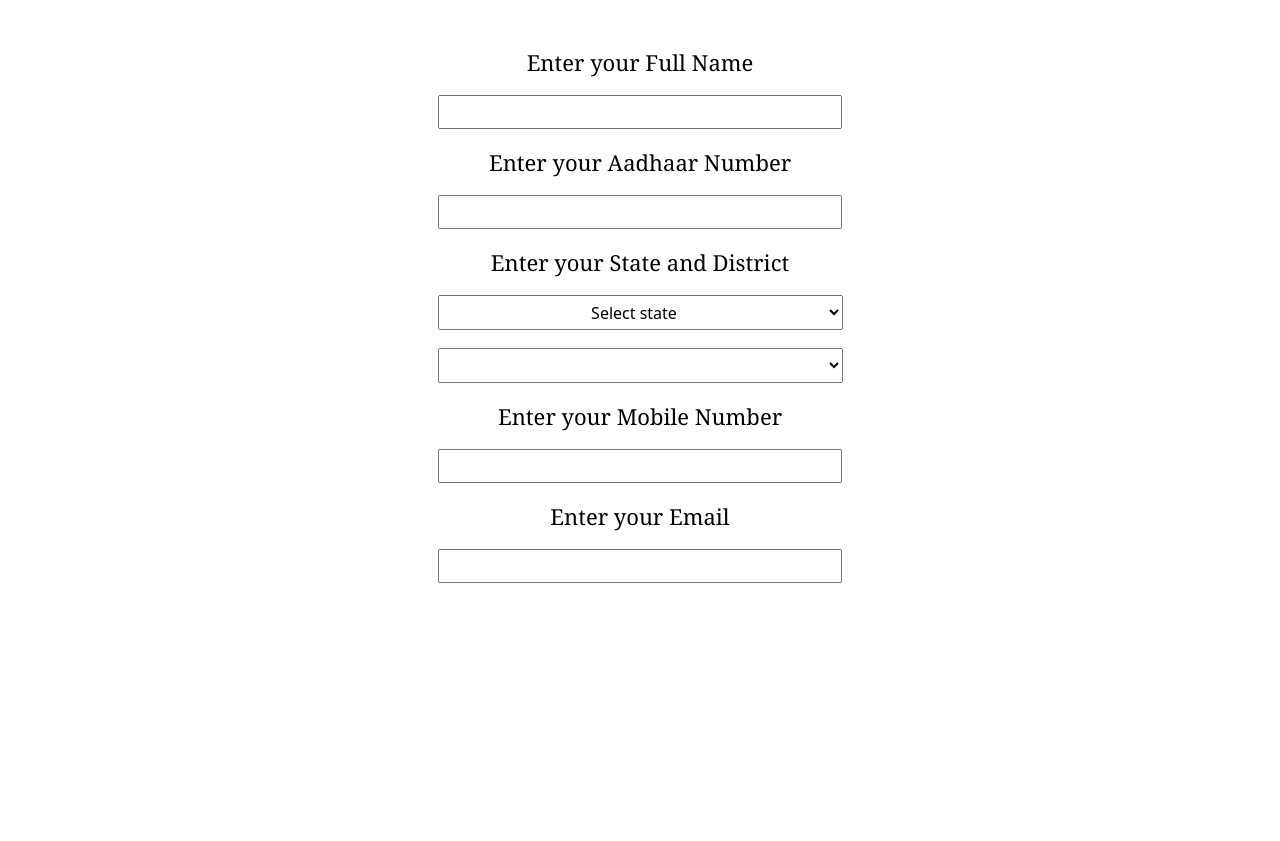
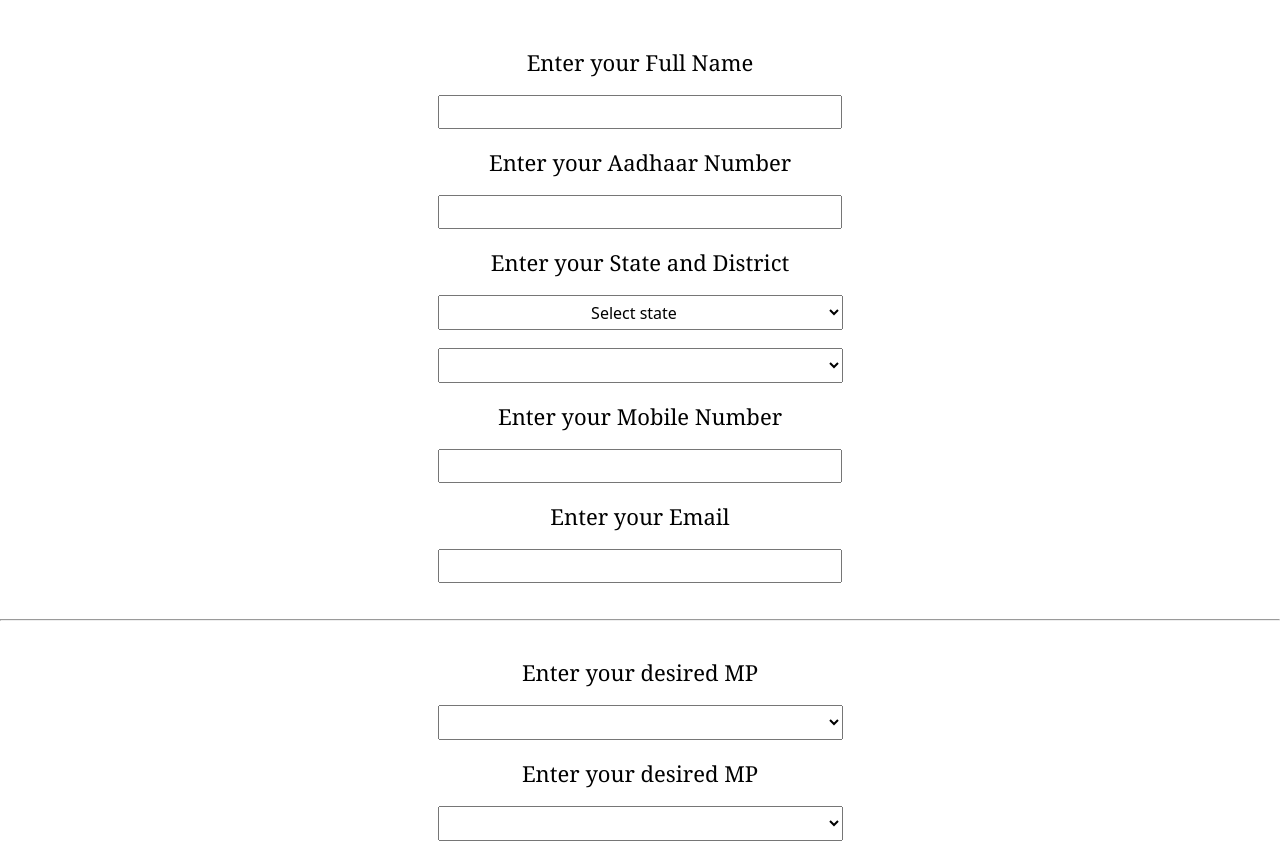
Before and after one commit to ArpitTali/1Nation1Vote, a plain HTML site: page english.vote.html in a window 1280 px wide. Shown: the part 121-962 px from the top of the page. Before the commit the page ends 800 px from the top, so only its background shows below. Drawn offline with Linux system fonts and the light colour scheme.

Commit message:
Add files via upload

```diff
--- a/english.vote.html
+++ b/english.vote.html
@@ -75,6 +75,13 @@
             font-size: 16px;
         }
         .district_input{
+            height: 35px;
+            width: 405px;
+            font-family: system-ui, -apple-system, BlinkMacSystemFont, 'Segoe UI', Roboto, Oxygen, Ubuntu, Cantarell, 'Open Sans', 'Helvetica Neue', sans-serif;
+            text-align: center;
+            font-size: 16px;
+        }
+        .representatives_input{
             height: 35px;
             width: 405px;
             font-family: system-ui, -apple-system, BlinkMacSystemFont, 'Segoe UI', Roboto, Oxygen, Ubuntu, Cantarell, 'Open Sans', 'Helvetica Neue', sans-serif;
@@ -255,9 +262,92 @@
         <label class="label">Enter your Email</label>
         <br><br>
         <input type="email" class="input" maxlength="50">
+        <br><br><br>
+        <hr>
         <br><br>
 
+        <label class="label">Enter your desired MP</label>
+        <br><br>
+        <select name="mp" id="mp" class="input representatives_input">
+            <option value="volvo"></option>
+            <option value="volvo">Aam Aadmi Party</option>
+            <option value="saab">Bahujan Samaj Party</option>
+            <option value="mercedes">Bharatiya Janata Party</option>
+            <option value="audi">Communist Party of India (Marxist)</option>
+            <option value="volvo">Indian National Congress</option>
+            <option value="volvo">National People's Party</option>
+          </select>
+          <br><br>
 
+        <label class="label">Enter your desired MP</label>
+        <br><br>
+        <select name="mla" id="mla" class="input representatives_input">
+            <option value="volvo"></option>
+
+            <option value="volvo">All India Majlis-e-Ittehadul Muslimeen</option>
+            <option value="saab">Communist Party of India</option>
+            <option value="mercedes">Rashtriya Janata Dal</option>
+
+            <option value="volvo"></option>
+
+            <option value="audi">All India Anna Dravida Munnetra Kazhagam</option>
+            <option value="volvo">All India Trinamool Congress</option>
+            <option value="volvo">Communist Party of India (Marxist–Leninist) Liberation</option>
+            <option value="volvo">Dravida Munnetra Kazhagam</option>
+            <option value="volvo">Indian Union Muslim League</option>
+            <option value="volvo">Janata Dal (Secular)</option>
+            <option value="volvo">Janata Dal (United)</option>
+            <option value="volvo">Lok Janshakti Party (Ram Vilas)</option>
+            <option value="volvo">Naga People's Front</option>
+            <option value="volvo">Nationalist Congress Party</option>
+            <option value="volvo">Nationalist Congress Party (Sharadchandra Pawar)</option>
+            <option value="volvo">Samajwadi Party</option>
+            <option value="volvo">Shiv Sena</option>
+
+            <option value="volvo"></option>
+
+            <option value="volvo">All India Forward Bloc</option>
+            <option value="volvo">All India N.R. Congress</option>
+            <option value="volvo">All India United Democratic Front</option>
+            <option value="volvo">All Jharkhand Students Union</option>
+            <option value="volvo">Apna Dal (Sonelal)</option>
+            <option value="volvo">Asom Gana Parishad</option>
+            <option value="volvo">Bharat Rashtra Samithi</option>
+            <option value="volvo">Biju Janata Dal</option>
+            <option value="volvo">Bodoland People's Front</option>
+            <option value="volvo">Desiya Murpokku Dravida Kazhagam</option>
+            <option value="volvo">Goa Forward Party</option>
+            <option value="volvo">Hill State People's Democratic Party</option>
+            <option value="volvo">Indian National Lok Dal</option>
+            <option value="volvo">Indigenous People's Front of Tripura</option>
+            <option value="volvo">Jammu & Kashmir National Conference</option>
+            <option value="volvo">Jammu and Kashmir Peoples Democratic Party</option>
+            <option value="volvo">Jana Sena Party</option>
+            <option value="volvo">Janta Congress Chhattisgarh</option>
+            <option value="volvo">Jannayak Janta Party</option>
+            <option value="volvo">Jharkhand Mukti Morcha</option>
+            <option value="volvo">Kerala Congress (M)</option>
+            <option value="volvo">Maharashtra Navnirman Sena</option>
+            <option value="volvo">Maharashtrawadi Gomantak Party</option>
+            <option value="volvo">Mizo National Front</option>
+            <option value="volvo">Naam Tamilar Katchi</option>
+            <option value="volvo">People's Party of ArunachalNationalist Democratic Progressive Party</option>
+            <option value="volvo">Rashtriya Loktantrik Party</option>
+            <option value="volvo">Revolutionary Goans Party</option>
+            <option value="volvo">Revolutionary Socialist Party</option>
+            <option value="volvo">Shiromani Akali Dal</option>
+            <option value="volvo">Sikkim Democratic Front</option>
+            <option value="volvo">Sikkim Krantikari Morcha</option>
+            <option value="volvo">Shiv Sena (Uddhav Balasaheb Thackeray)</option>
+            <option value="volvo">Telugu Desam Party</option>
+            <option value="volvo">Tipra Motha Party</option>
+            <option value="volvo">United Democratic Party</option>
+            <option value="volvo">United People's Party Liberal</option>
+            <option value="volvo">Viduthalai Chiruthaigal Katchi</option>
+            <option value="volvo">Voice of the People Party</option>
+            <option value="volvo">YSR Congress Party</option>
+            <option value="volvo">Zoram People's Movement</option>
+          </select>
 
 
     </center>
```
